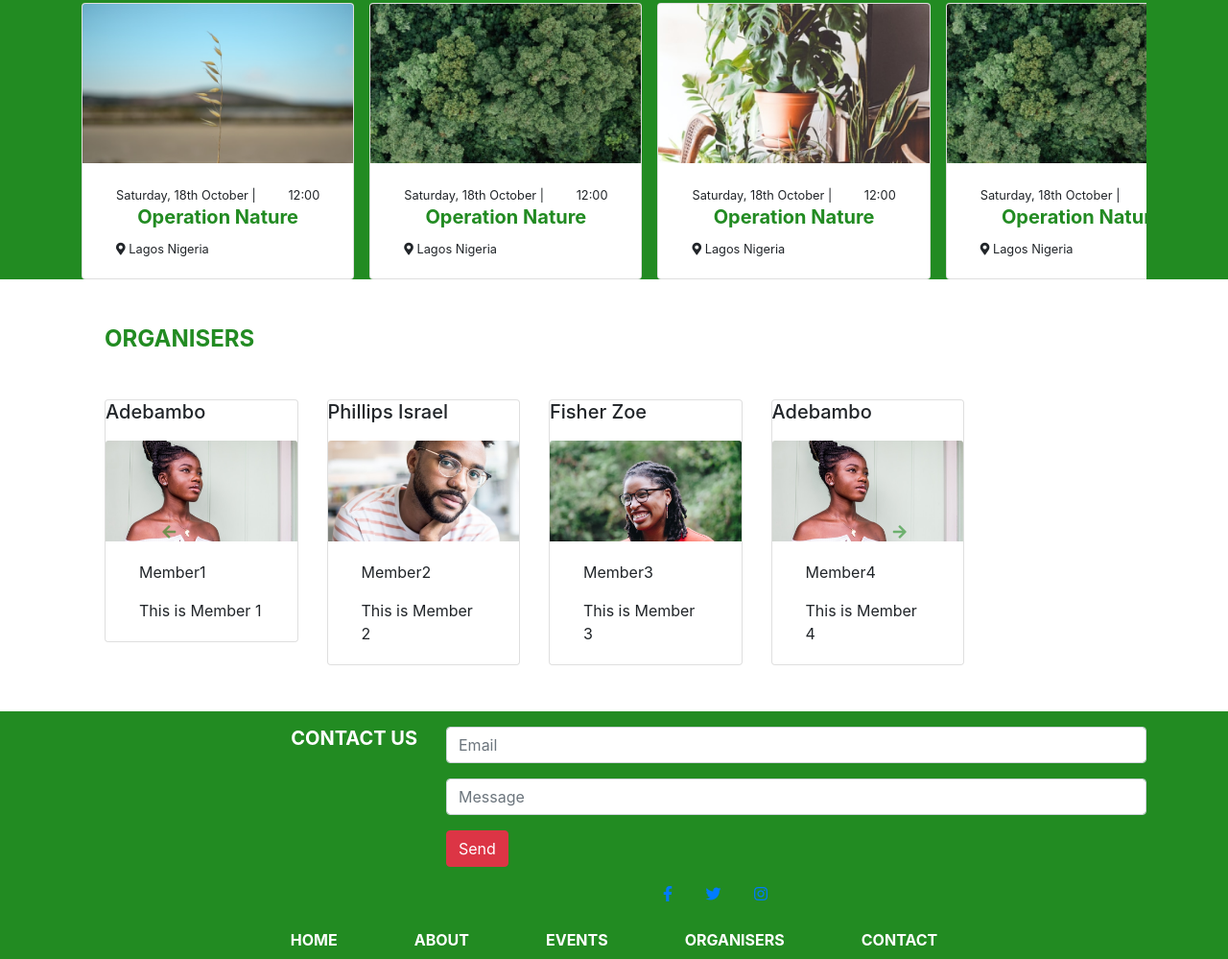
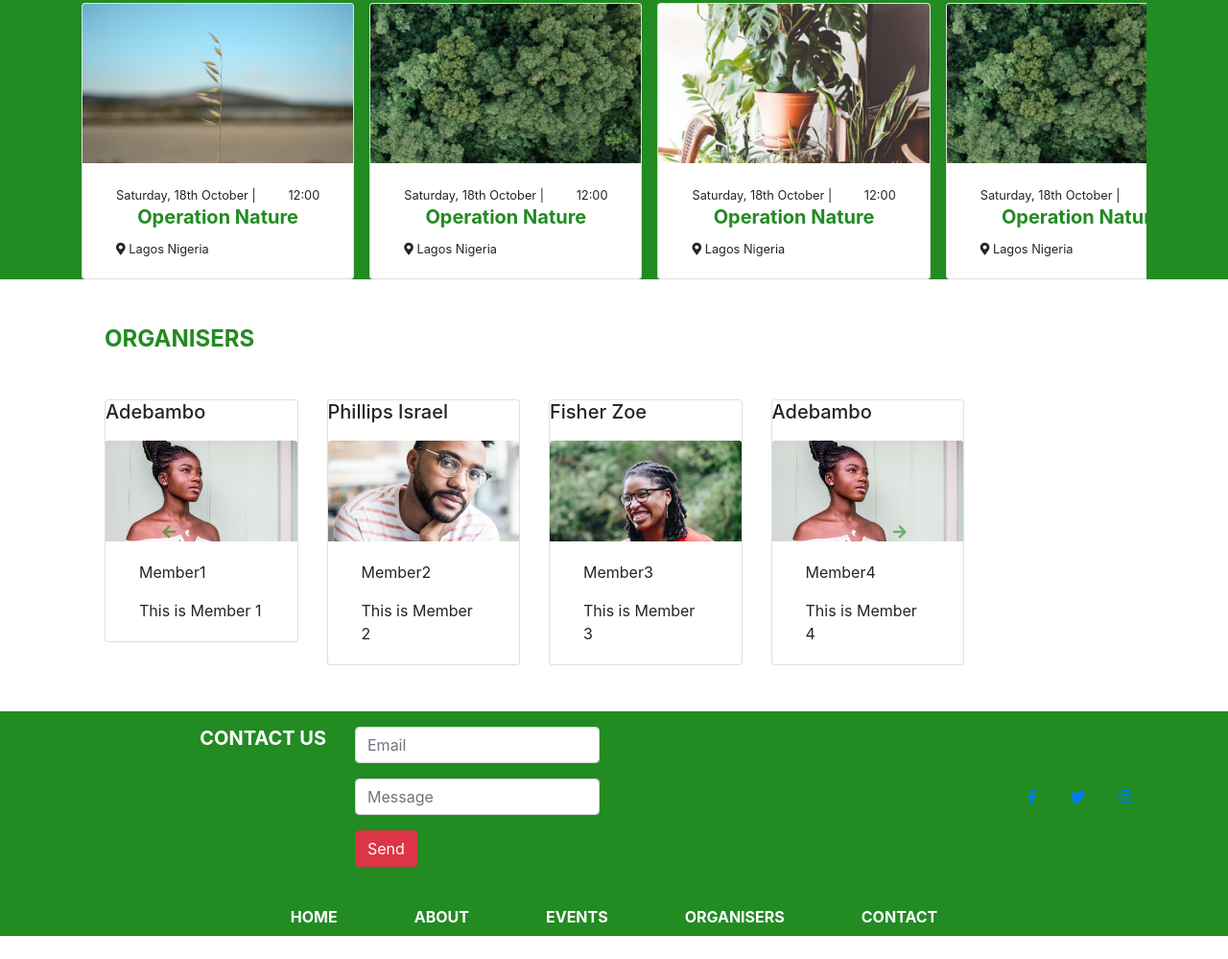
Before and after one commit to ASANIYAN/FinalDSCProject, a plain HTML site: page Index.html in a window 1280 px wide. Shown: the part 1141-2140 px from the top of the page at 96% size. After the commit the page ends 2116 px from the top, so only its background shows below. Drawn offline with Linux system fonts and the light colour scheme.

Commit message:
website complete

```diff
--- a/Index.html
+++ b/Index.html
@@ -389,15 +389,15 @@
               <div class="container">
                 <div class="row">
 
-                  <h5 class="text-uppercase text-white col-3 col-sm-4 text-right mt-3" style="font-weight: bold;">Contact Us</h5>
+                  <h5 class="text-uppercase text-white col-3 col-lg-3 col-sm-4 text-right mt-3" style="font-weight: bold;">Contact Us</h5>
 
-                  <form class="form-group col-auto col-3 col-sm-8">
+                  <form class="form-group col-auto col-3 col-lg-3 col-sm-8">
                     <input class="form-control mt-3" type="email" placeholder="Email" aria-label="Email">
                     <input class="form-control mt-3" type="message" placeholder="Message" aria-label="Message">
                     <button class="btn btn-danger text-white mt-3 btn-foot" type="submit">Send</button>
                   </form>
 
-                  <p class="col-6 col-sm-4 m-auto text-right">
+                  <p class="col-6 col-lg-6 col-sm-4 m-auto text-right">
                     <a href="#" class="col"><i class="fab fa-facebook-f"></i></a>
                     <a href="#" class="col"><i class="fab fa-twitter"></i></a>
                     <a href="#" class="col"><i class="fab fa-instagram"></i></a>
```
